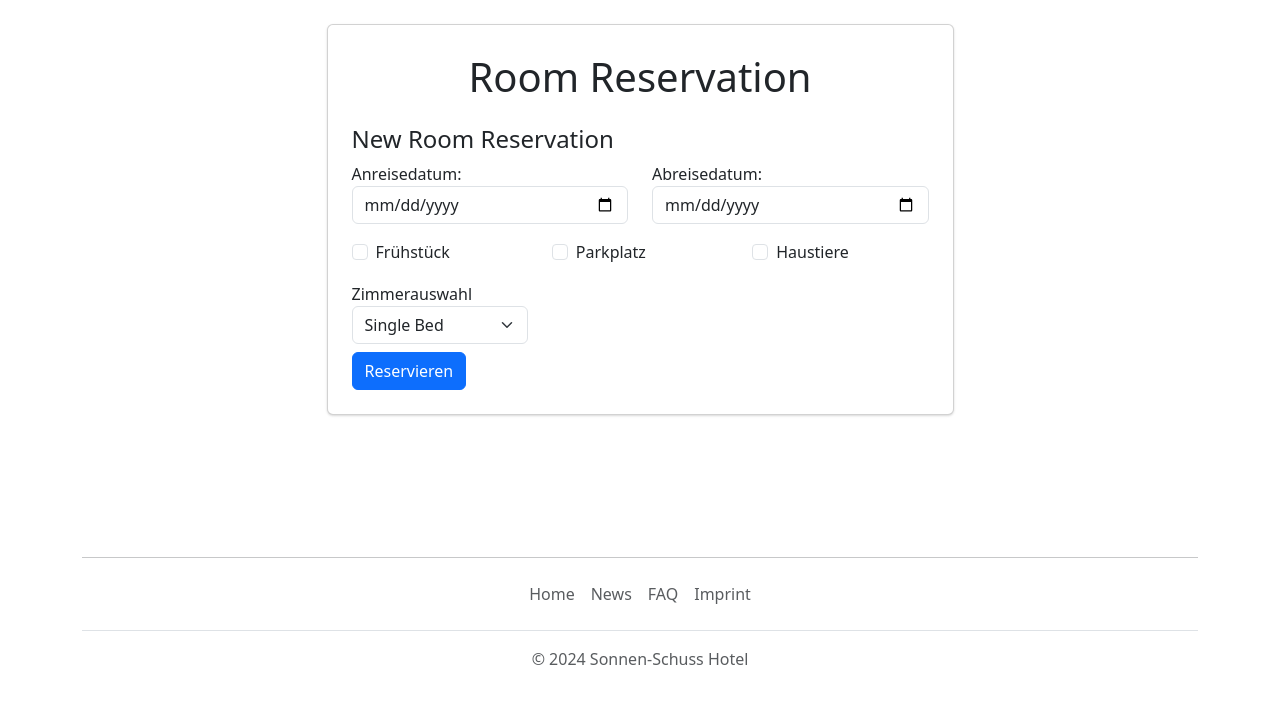
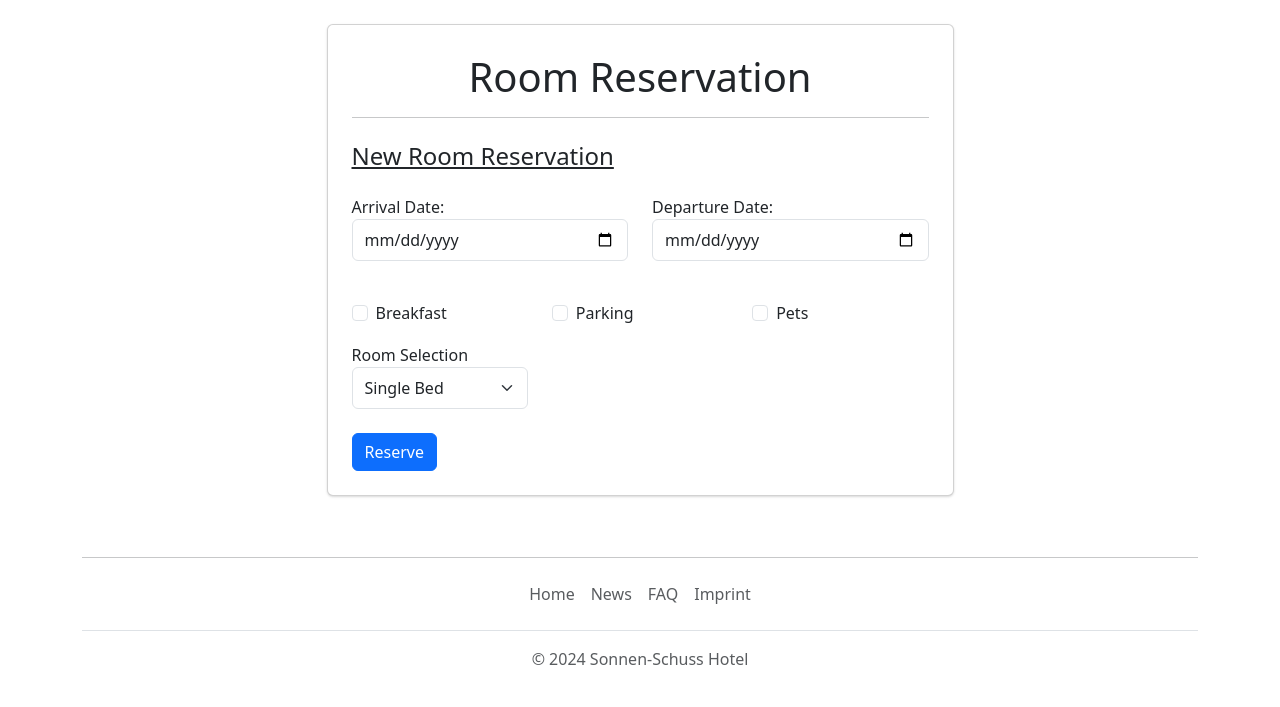
Before and after one commit to hamulicemir/WEB_WS2024-PHP, a PHP site: page /reservation.php in a window 1280 px wide. Shown: the part 93-800 px from the top of the page. Run offline with PHP 8.4, Linux system fonts and the light colour scheme; the visitor is signed in with stand-in values (Sample User, id 1); data that the repository does not hold is empty; some libraries are stand-ins or nearby versions.

Commit message:
english translation, reservation pop-up total cost

```diff
--- a/Projekt/changepassword.php
+++ b/Projekt/changepassword.php
@@ -96,7 +96,7 @@
 
                                         <label for="floatingOldPassword">Old Password</label>
                                         <?php if ($errors["formPassword"]): ?>
-                                            <div class="invalid-feedback">Falsches Passwort.</div>
+                                            <div class="invalid-feedback">Invalid Password.</div>
                                         <?php endif; ?>
                                     </div>
 
@@ -125,7 +125,7 @@
 
                                         <label for="floatingRepeatNewPassword">Repeat New Password</label>
                                         <?php if ( $errors["repeat_new_password"]): ?>
-                                            <div class="invalid-feedback">Falsches Passwort.</div>
+                                            <div class="invalid-feedback">Invalid Password.</div>
                                         <?php endif; ?>
                                     </div>
                                     <button class="btn btn-primary btn-lg btn-block w-100" type="submit">Change Password</button>
@@ -143,7 +143,7 @@
       <div class="modal-content">
 
         <div class="modal-body">
-          Sie haben sich erfolgreich das Password geändert!
+        You have successfully changed the password!
         </div>
       </div>
     </div>
--- a/Projekt/inc/footer.php
+++ b/Projekt/inc/footer.php
@@ -1,6 +1,6 @@
 
 <div class="container">
-<footer class="py-1 my-3 mt-2" style="position: bottom;  left: 0; width: 100%;">
+<footer class="py-1 my-3 mt-2" style="position: bottom; bottom: 0; left: 0; width: 100%;">
 
     <hr>
     <ul class="nav justify-content-center border-bottom pb-3 mb-3 mt-3">
--- a/Projekt/index.php
+++ b/Projekt/index.php
@@ -1,11 +1,13 @@
 <!DOCTYPE html>
 <html lang="de">
+
 <head>
   <meta charset="UTF-8">
   <meta name="viewport" content="width=device-width, initial-scale=1.0">
   <title>Welcome to Sonnen-Schuss Hotel</title>
   <link href="https://cdn.jsdelivr.net/npm/bootstrap@5.3.3/dist/css/bootstrap.min.css" rel="stylesheet" integrity="sha384-QWTKZyjpPEjISv5WaRU9OFeRpok6YctnYmDr5pNlyT2bRjXh0JMhjY6hW+ALEwIH" crossorigin="anonymous">
 </head>
+
 <body>
   <?php include './inc/nav.php'; ?>
   <div class="position-relative vh-100 mb-5">
@@ -35,11 +37,9 @@
           </div>
           <a class="carousel-control-prev" href="#carouselExampleControls" role="button" data-bs-slide="prev">
             <span class="carousel-control-prev-icon" aria-hidden="true"></span>
-
           </a>
           <a class="carousel-control-next" href="#carouselExampleControls" role="button" data-bs-slide="next">
             <span class="carousel-control-next-icon" aria-hidden="true"></span>
-
           </a>
         </div>
       </div>
@@ -78,4 +78,5 @@
   <?php include './inc/footer.php'; ?>
   <script src="https://cdn.jsdelivr.net/npm/bootstrap@5.3.3/dist/js/bootstrap.bundle.min.js" integrity="sha384-kenU1KFdBIe4zVF0s0G1M5b4hcpxyD9F7jL+3oB7j1o5y5r1b7+AMvyTG2x1p5r" crossorigin="anonymous"></script>
 </body>
+
 </html>
--- a/Projekt/news.php
+++ b/Projekt/news.php
@@ -21,7 +21,7 @@ $thumbnailsDir = './Pictures/Thumbnails-resized/';
     <main class="container my-5">
         <div class="row">
             <div class="col-8 mb-4">
-                <h2 class="mb-4">Neueste Beiträge</h2>
+                <h2 class="mb-4">Latest Posts</h2>
             </div>
             <?php
             if (isset($_SESSION['loggedin']) && $_SESSION['loggedin'] && $_SESSION['UserInformation']['Role_ID'] === 1) :
--- a/Projekt/reservation.php
+++ b/Projekt/reservation.php
@@ -9,7 +9,9 @@ if (!isset($_SESSION['loggedin']) || $_SESSION['loggedin'] !== true) {
     exit;
 }
 
-if(!$conn){ die("Database Connection Failed: " . mysqli_connect_error());  }
+if (!$conn) {
+    die("Database Connection Failed: " . mysqli_connect_error());
+}
 
 if ($_SERVER['REQUEST_METHOD'] == 'POST') {
     $checkin = sanitize_input($_POST['checkin']);
@@ -19,8 +21,8 @@ if ($_SERVER['REQUEST_METHOD'] == 'POST') {
     $pets = sanitize_input(isset($_POST['pets']));
     $room = sanitize_input($_POST['room']);
     $roomNo = null;
-    if(isset($room)){
-        switch($room){
+    if (isset($room)) {
+        switch ($room) {
             case "SingleBed":
                 $roomNo = 1;
                 break;
@@ -32,7 +34,8 @@ if ($_SERVER['REQUEST_METHOD'] == 'POST') {
                 break;
             default:
                 $roomNo = null;
-        }} else {
+        }
+    } else {
         $roomNo = null;
     }
 
@@ -44,11 +47,11 @@ if ($_SERVER['REQUEST_METHOD'] == 'POST') {
         $error[] = "Das Anreisedatum muss in der Zukunft liegen.";
     }
 
-    if(empty($error)){
+    if (empty($error)) {
         $status = "Pending";
         $stmt = $conn->prepare("INSERT INTO Reservation (Start_Date, End_Date, Breakfast, Parking, Pets, User_ID, Room_ID, Status) VALUES (?, ?, ?, ?, ?, ?, ?, ?)");
         $stmt->bind_param("ssiiiiis", $checkin, $checkout, $breakfast, $parking, $pets, $_SESSION['UserInformation']['User_ID'], $roomNo, $status);
-        if($stmt->execute()){
+        if ($stmt->execute()) {
             $stmt->close();
             $success = TRUE;
             $successMsg = "You have successfully created a reservation!";
@@ -66,7 +69,8 @@ if ($_SERVER['REQUEST_METHOD'] == 'POST') {
     <meta charset="UTF-8">
     <meta name="viewport" content="width=device-width, initial-scale=1.0">
     <link href="./reservation.stylesheet.css" rel="stylesheet">
-    <link href="https://cdn.jsdelivr.net/npm/bootstrap@5.3.3/dist/css/bootstrap.min.css" rel="stylesheet" integrity="sha384-QWTKZyjpPEjISv5WaRU9OFeRpok6YctnYmDr5pNlyT2bRjXh0JMhjY6hW+ALEwIH" crossorigin="anonymous">
+    <link href="https://cdn.jsdelivr.net/npm/bootstrap@5.3.3/dist/css/bootstrap.min.css" rel="stylesheet"
+        integrity="sha384-QWTKZyjpPEjISv5WaRU9OFeRpok6YctnYmDr5pNlyT2bRjXh0JMhjY6hW+ALEwIH" crossorigin="anonymous">
     <style>
         .rounded-corners {
             border-radius: 10px;
@@ -84,7 +88,7 @@ if ($_SERVER['REQUEST_METHOD'] == 'POST') {
                     <div class="card shadow-2-strong rounded-corners">
                         <div class="card-body p-4">
                             <h1 class="mt-1 text-center">Room Reservation</h1>
-
+                            <hr>
                             <?php if (isset($errorMsg)): ?>
                                 <div class="alert alert-danger" role="alert">
                                     <?php echo $errorMsg; ?>
@@ -97,43 +101,46 @@ if ($_SERVER['REQUEST_METHOD'] == 'POST') {
                                 </div>
                             <?php endif; ?>
 
-                            <h4 class="mt-4">New Room Reservation</h4>
+                            <h4 class="mt-4 mb-4"><u>New Room Reservation</u></h4>
                             <form method="post">
                                 <div class="row">
                                     <div class="col-md-6">
                                         <div class="form-group">
-                                            <label for="checkin">Anreisedatum:</label>
-                                            <input type="date" class="form-control" id="checkin" name="checkin" required>
+                                            <label for="checkin">Arrival Date:</label>
+                                            <input type="date" class="form-control" id="checkin" name="checkin"
+                                                required>
                                         </div>
                                     </div>
                                     <div class="col-md-6">
                                         <div class="form-group">
-                                            <label for="checkout">Abreisedatum:</label>
-                                            <input type="date" class="form-control" id="checkout" name="checkout" required>
+                                            <label for="checkout">Departure Date:</label>
+                                            <input type="date" class="form-control" id="checkout" name="checkout"
+                                                required>
                                         </div>
                                     </div>
                                 </div>
                                 <div class="row mt-3">
                                     <div class="col-md-4">
                                         <div class="form-check">
-                                            <input type="checkbox" class="form-check-input" id="breakfast" name="breakfast">
-                                            <label class="form-check-label" for="breakfast">Frühstück</label>
+                                            <input type="checkbox" class="form-check-input" id="breakfast"
+                                                name="breakfast">
+                                            <label class="form-check-label" for="breakfast">Breakfast</label>
                                         </div>
                                     </div>
                                     <div class="col-md-4">
                                         <div class="form-check">
                                             <input type="checkbox" class="form-check-input" id="parking" name="parking">
-                                            <label class="form-check-label" for="parking">Parkplatz</label>
+                                            <label class="form-check-label" for="parking">Parking</label>
                                         </div>
                                     </div>
                                     <div class="col-md-4">
                                         <div class="form-check">
                                             <input type="checkbox" class="form-check-input" id="pets" name="pets">
-                                            <label class="form-check-label" for="pets">Haustiere</label>
+                                            <label class="form-check-label" for="pets">Pets</label>
                                         </div>
                                     </div>
-                                    <div class="col-md-4 mt-3">
-                                    <label for="room">Zimmerauswahl</label>
+                                    <div class="col-md-4 mt-3 mb-4">
+                                        <label for="room">Room Selection</label>
                                         <select class="form-select" id="room" name="room" required="">
                                             <option value="SingleBed">Single Bed</option>
                                             <option value="TwoBed">Two Bed</option>
@@ -141,7 +148,54 @@ if ($_SERVER['REQUEST_METHOD'] == 'POST') {
                                         </select>
                                     </div>
                                 </div>
-                                <button type="submit" class="btn btn-primary mt-2">Reservieren</button>
+                                <!-- Button trigger modal -->
+                                <button type="button" class="btn btn-primary" data-toggle="modal"
+                                    data-target="#exampleModalCenter">
+                                    Reserve
+                                </button>
+
+                                <!-- Modal -->
+                                <div class="modal fade" id="exampleModalCenter" tabindex="-1" role="dialog"
+                                    aria-labelledby="exampleModalCenterTitle" aria-hidden="true">
+                                    <div class="modal-dialog modal-dialog-centered" role="document">
+                                        <div class="modal-content">
+                                            <div class="modal-header">
+                                                <h5 class="modal-title" id="exampleModalLongTitle">Price Proposal</h5>
+                                                <button type="button" class="btn-close" data-dismiss="modal"
+                                                    aria-label="Close">
+
+                                                </button>
+                                            </div>
+                                            <div class="modal-body">
+                                                <p><strong>Room Price:</strong> €<?php ; ?></p>
+                                                <p><strong>Extras:</strong></p>
+                                                <!--
+                                                <ul>
+                                                    <?php if ($breakfast): ?>
+                                                        <li>Breakfast: €<?php ; ?>
+                                                        </li>
+                                                    <?php endif; ?>
+                                                    <?php if ($parking): ?>
+                                                        <li>Parking: €<?php ; ?></li>
+                                                    <?php endif; ?>
+                                                    <?php if ($pets): ?>
+                                                        <li>Pets: €<?php ; ?></li>
+                                                    <?php endif; ?>
+                                                </ul>
+                                                    -->
+                                                <hr>
+                                                <p><strong>Total Price:</strong> €</p>
+                                            </div>
+                                            <div class="modal-footer">
+                                                <button type="button" class="btn btn-secondary"
+                                                    data-dismiss="modal">Close</button>
+                                                <button type="submit" class="btn btn-primary">Confirm
+                                                    Reservation</button>
+                                            </div>
+                                        </div>
+                                    </div>
+                                </div>
+
                             </form>
                         </div>
                     </div>
@@ -155,7 +209,7 @@ if ($_SERVER['REQUEST_METHOD'] == 'POST') {
             <div class="modal-content">
 
                 <div class="modal-body">
-          Folgende Probleme sind aufgetreten:
+                    The following issues have occurred:
                     <?php
                     foreach ($error as $err) {
                         echo "<li>" . sanitize_input($err) . "</li>";
@@ -167,12 +221,12 @@ if ($_SERVER['REQUEST_METHOD'] == 'POST') {
     </div>
     </div>
     <script>
-    document.addEventListener("DOMContentLoaded", function() {
+        document.addEventListener("DOMContentLoaded", function () {
             <?php if (isset($error) && !empty($error)): ?>
                 var ErrorModal = new bootstrap.Modal(document.getElementById('ErrorModal'));
                 ErrorModal.show();
             <?php endif; ?>
-    });
+        }); 1
     </script>
 
 
@@ -187,7 +241,7 @@ if ($_SERVER['REQUEST_METHOD'] == 'POST') {
     </div>
     </div>
     <script>
-    document.addEventListener("DOMContentLoaded", function() {
+        document.addEventListener("DOMContentLoaded", function () {
             <?php if (isset($success) && $success === true): ?>
                 var successModal = new bootstrap.Modal(document.getElementById('successModal'));
                 successModal.show();
--- a/Projekt/reservation.stylesheet.css
+++ b/Projekt/reservation.stylesheet.css
@@ -30,7 +30,16 @@ body{
 .card-body {
     flex: 1 1 auto;
     min-height: 1px;
-    padding: 1rem;
+    padding: 2rem;
+}
+.form-group {
+    margin-bottom: 1.5rem;
+}
+.form-control, .form-select {
+    height: calc(2.5rem + 2px);
+    padding: 0.5rem 1rem;
+    font-size: 1rem;
+    border-radius: 0.5rem;
 }
 
 .gutters-sm {
--- a/Projekt/reservationlist.php
+++ b/Projekt/reservationlist.php
@@ -1,4 +1,4 @@
-<?php
+    <?php
 if (session_status() === PHP_SESSION_NONE) {
     session_start();
 }
--- a/Projekt/user_management.php
+++ b/Projekt/user_management.php
@@ -184,7 +184,7 @@ if ($user_id > 0) {
       <div class="modal-dialog ">
         <div class="modal-content">
           <div class="modal-body">
-            Sie haben die Daten erfolgreich aktualisert!
+          You have successfully updated the data!
           </div>
         </div>
       </div>
--- a/Projekt/usersettings.php
+++ b/Projekt/usersettings.php
@@ -250,7 +250,7 @@
     <div class="modal-dialog modal-dialog-centered">
       <div class="modal-content">
         <div class="modal-body">
-          Folgende Probleme sind aufgetreten:
+        The following issues have occurred:
           <?php
             foreach ($errors as $error) {
               echo "<li>" . sanitize_input($error) . "</li>";
@@ -275,7 +275,7 @@
     <div class="modal-dialog ">
       <div class="modal-content">
         <div class="modal-body">
-          Sie haben die Daten erfolgreich aktualisert!
+        You have successfully updated the data!
         </div>
       </div>
     </div>
```
Also changed, not shown: Projekt/Login.php (+4 -4 lines), Projekt/impressum.php (+16 -16 lines), Projekt/registration.php (+5 -5 lines). Lines whose indentation alone changed are shown as unchanged.
